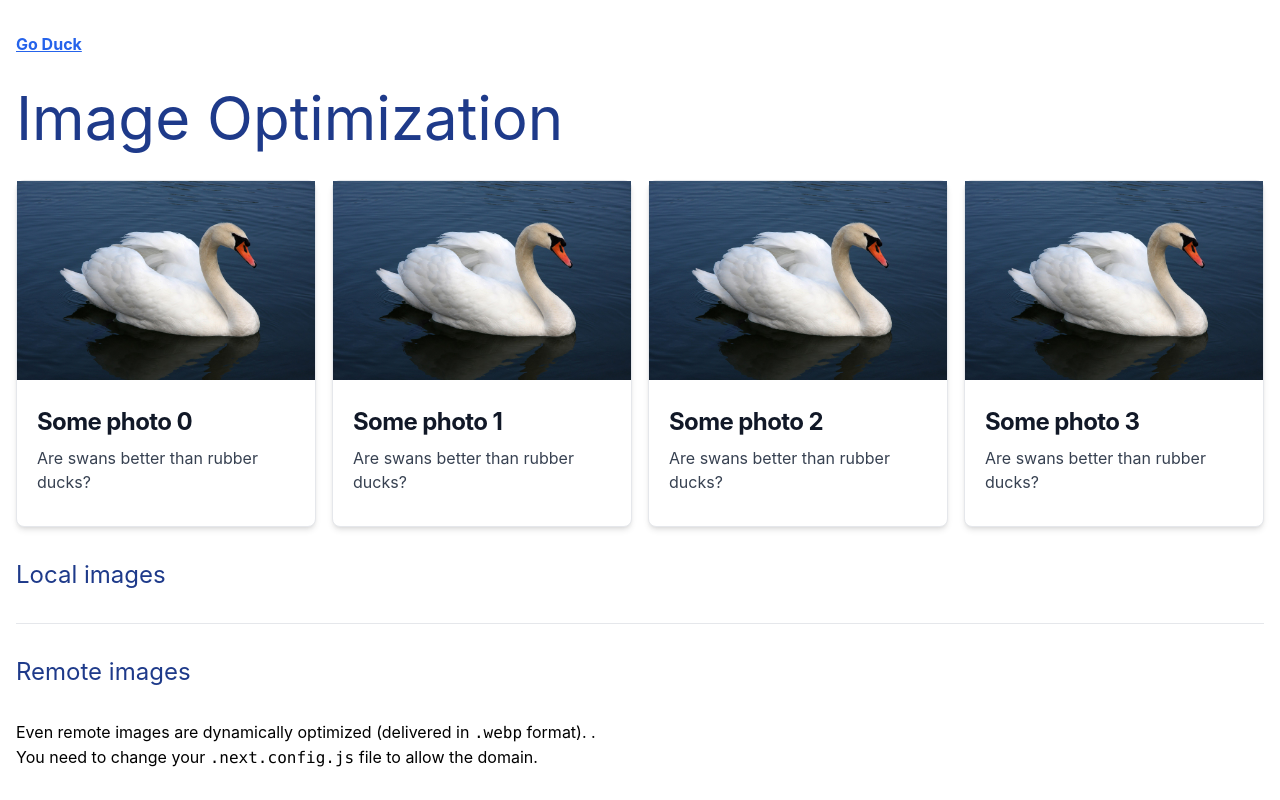
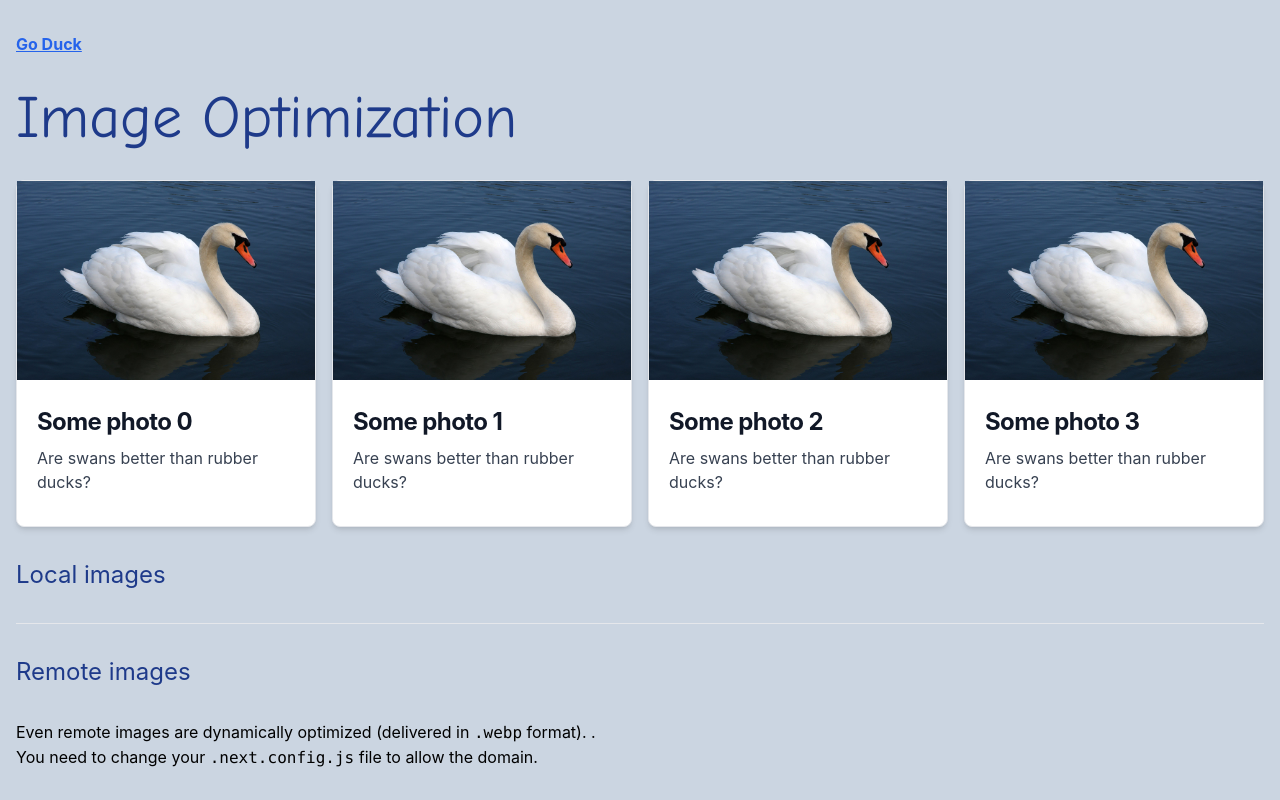
Before and after one commit to ralphja16/nextjs-demo, a Next.js app: page /random in a window 1280 px wide. Shown: the top 800 px of the page. Built offline with nearby package versions, Linux system fonts and the light colour scheme; grey boxes are pictures that could not be loaded.

Commit message:
feat: add inline font with custom document component

```diff
--- /dev/null
+++ b/pages/_document.js
@@ -0,0 +1,15 @@
+import { Head, Html, Main, NextScript } from 'next/document';
+
+export default function Document() {
+  return (
+    <Html>
+      <Head>
+        <link href="https://fonts.googleapis.com/css2?family=Comic+Neue:ital,wght@0,400;0,700;1,700&display=swap" rel="stylesheet" />
+      </Head>
+      <body className="bg-slate-300">
+        <Main />
+        <NextScript />
+      </body>
+    </Html>
+  );
+}
--- a/pages/random/index.js
+++ b/pages/random/index.js
@@ -17,7 +17,7 @@ export default function Swan() {
             <a className="font-bold text-blue-600 underline">Go Duck</a>
           </Link>
         </div>
-        <h1 className="text-6xl text-bold text-blue-900 my-8">Image Optimization</h1>
+        <h1 className="text-6xl text-bold text-blue-900 my-8 font-sans">Image Optimization</h1>
         <div className="grid grid-cols-1 gap-4 sm:grid-cols-3 md:grid-cols-4 my-8">
           {Array(4)
             .fill(0)
--- a/tailwind.config.js
+++ b/tailwind.config.js
@@ -1,10 +1,10 @@
 module.exports = {
-  content: [
-    "./pages/**/*.{js,ts,jsx,tsx}",
-    "./components/**/*.{js,ts,jsx,tsx}"
-  ],
+  content: ['./pages/**/*.{js,ts,jsx,tsx}', './components/**/*.{js,ts,jsx,tsx}'],
   theme: {
-    extend: {}
+    fontFamily: {
+      sans: ['Comic Neue'],
+    },
+    extend: {},
   },
-  plugins: []
+  plugins: [],
 };
```
